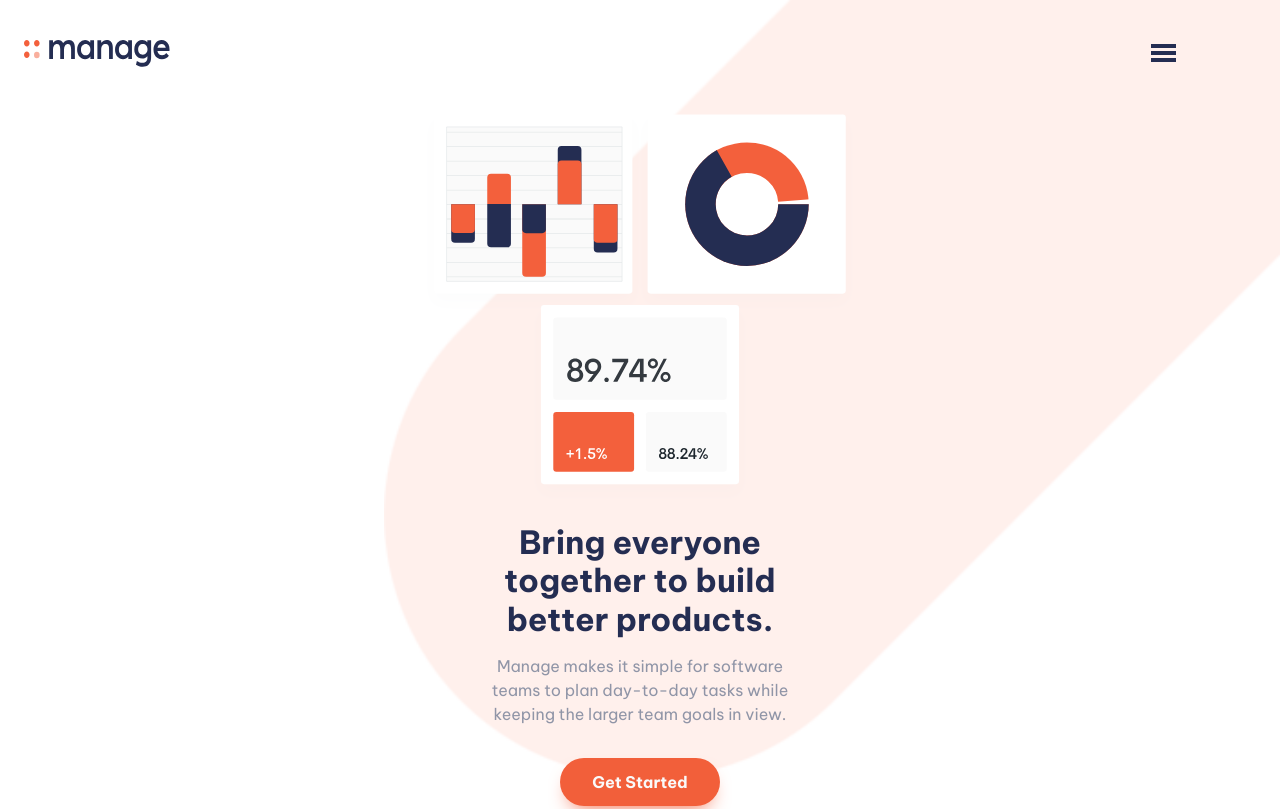
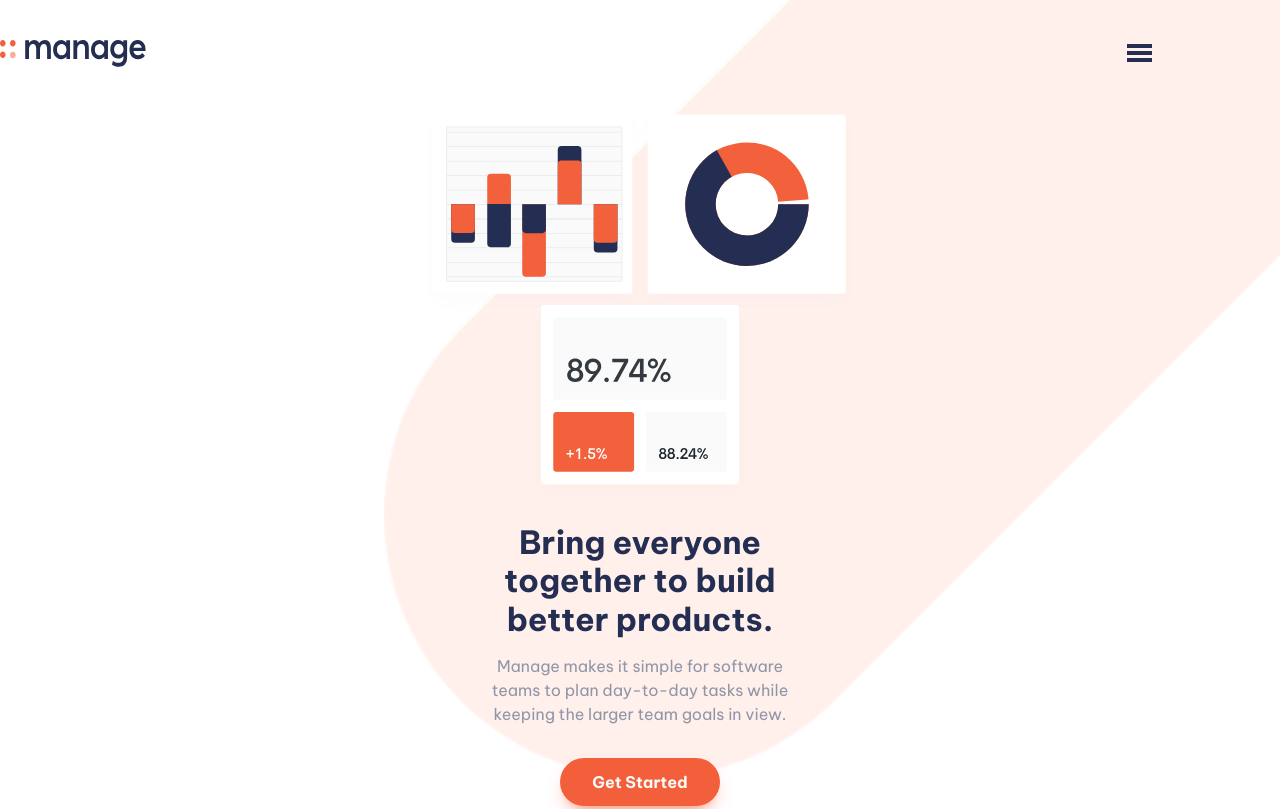
Before and after one commit to MatheusTrindade5201/Manage-LandingPage, a plain HTML site: page index.html in a window 1280 px wide. Shown: the top 809 px of the page. Drawn offline with Linux system fonts and the light colour scheme.

Commit message:
correção do padding do cabeçalho que estava vazando a pagina

```diff
--- a/assets/css/header.css
+++ b/assets/css/header.css
@@ -1,5 +1,5 @@
 .cabecalho {
-    padding: 2.5rem 1.5rem;
+    padding: 2.5rem 0;
     display: flex;
     justify-content: space-between;
     width: 90vw;
```
